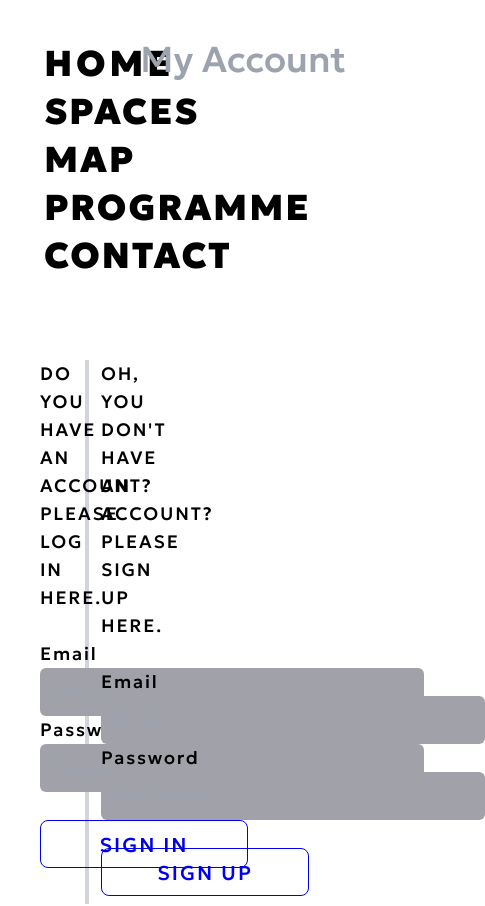
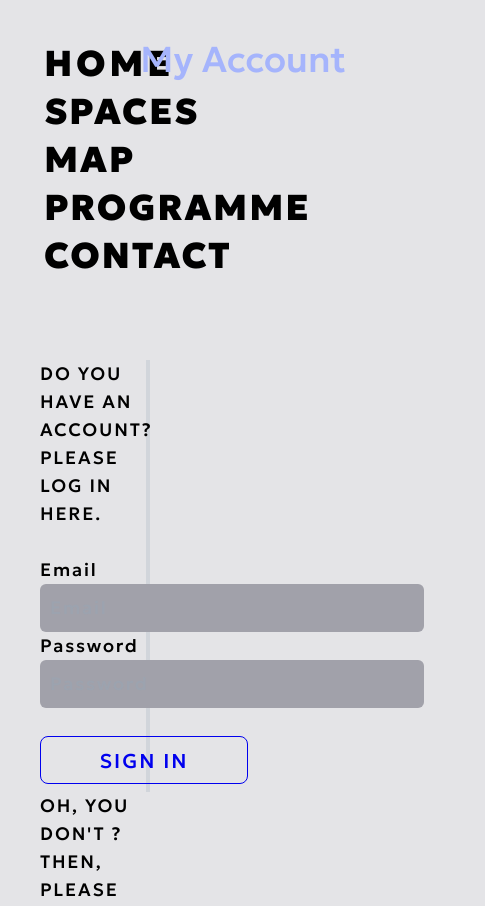
Before and after one commit to heyn1ko/final-project, a Next.js app: page /myAccount in a window 390 px wide. Shown: the top 906 px of the page, 485 px wide, since content can reach past the window. Built offline with nearby package versions, Linux system fonts and the light colour scheme.

Commit message:
Add responive tailwind layout

```diff
--- a/app/layout.tsx
+++ b/app/layout.tsx
@@ -17,7 +17,7 @@ export default function RootLayout({
 }) {
   return (
     <html lang="en">
-      <body>
+      <body className="bg-zinc-200">
         <NavBar />
         {children}
       </body>
--- a/app/myAccount/Components/NavBar.tsx
+++ b/app/myAccount/Components/NavBar.tsx
@@ -1,18 +1,9 @@
 import Link from 'next/link';
-
-// 'use client';
-// import { DropDownMenu } from './DropDownMenu';
 
 export default function NavBar() {
   return (
-    <div
-      className="grid grid-cols-3 gap-x-1 pl-10 pr-10 pb-10 pt-10
-
-    "
-    >
+    <div className=" grid grid-cols-3 gap-x-1 pl-10 pr-10 pb-10 pt-10">
       <div>
-        {/* <DropDownMenu /> */}
-
         <Link
           href="/"
           className="font-display font-[900] flex items-center gap-x-2 p-1 text-4xl tracking-widest	hover:text-[#0000EE]	"
@@ -47,10 +38,10 @@ export default function NavBar() {
           CONTACT
         </Link>
       </div>
-      <div className="fixed top-0  right-10 pb-10 pt-10">
+      <div className="absolute right-10	pb-10 ">
         <Link
           href="/myAccount"
-          className="font-display font-[500]  items-center gap-x-2 p-1 text-4xl gap-80 text-gray-400	hover:text-black
+          className="font-display font-[500]  items-center gap-x-2 p-1 text-4xl gap-80 text-indigo-300	hover:text-[#0000EE]
 
           "
         >
--- a/app/myAccount/Components/SignInForm.tsx
+++ b/app/myAccount/Components/SignInForm.tsx
@@ -45,7 +45,8 @@ export default function SignInForm(props: Props) {
       className="font-display tracking-widest text-lg"
       onSubmit={async (event) => await handleRegister(event)}
     >
-      DO YOU HAVE AN ACCOUNT? PLEASE LOG IN HERE.
+      DO YOU HAVE AN ACCOUNT? <br />
+      PLEASE LOG IN HERE.
       <br />
       <br />
       <label>
--- a/app/myAccount/Components/SignOutButton.tsx
+++ b/app/myAccount/Components/SignOutButton.tsx
@@ -4,7 +4,10 @@ import { signOut } from '../actions';
 export default function LogoutButton() {
   return (
     <form>
-      <button className=" font-display tracking-widest font-[500] text-[#0000EE] hover:text-white border border-[#0000EE] hover:bg-[#0000EE] focus:ring-4 focus:outline-none focus:ring-blue-300  rounded-lg text-xl w-52 h-12 px-5 py-2.5 text-center mr-2 mb-2 dark:border-[#0000EE] dark:text-[#0000EE] dark:hover:text-white dark:hover:bg-[#0000EE] dark:focus:ring-[#0000EE]">
+      <button
+        className=" font-display tracking-widest font-[500] text-[#0000EE] hover:text-white border border-[#0000EE] hover:bg-[#0000EE] focus:ring-4 focus:outline-none focus:ring-blue-300  rounded-lg text-xl w-52 h-12 px-5 py-2.5 text-center mr-2 mb-2 dark:border-[#0000EE] dark:text-[#0000EE] dark:hover:text-white dark:hover:bg-[#0000EE] dark:focus:ring-[#0000EE]"
+        formAction={signOut}
+      >
         Sign Out{' '}
       </button>
     </form>
--- a/app/myAccount/Components/SignUpForm.tsx
+++ b/app/myAccount/Components/SignUpForm.tsx
@@ -29,7 +29,8 @@ export default function SignUpForm() {
       className="font-display tracking-widest text-lg"
       onSubmit={async (event) => await handleRegister(event)}
     >
-      OH, YOU DON'T HAVE AN ACCOUNT? PLEASE SIGN UP HERE.
+      OH, YOU DON'T ? <br />
+      THEN, PLEASE SIGN UP HERE.
       <br />
       <br />
       <label>
--- a/app/myAccount/page.tsx
+++ b/app/myAccount/page.tsx
@@ -3,7 +3,7 @@ import SignUpForm from './Components/SignUpForm';
 
 export default function MyAccount() {
   return (
-    <div className="grid grid-cols-2 gap-x-3 pl-10 pr-60 pt-10">
+    <div className="grid  grid-cols-1 md:grid-cols-2 gap-x-3 pl-10 pr-60 pt-10">
       <div className="border-r-4 border-gray-300 ">
         <SignInForm />
       </div>
```
